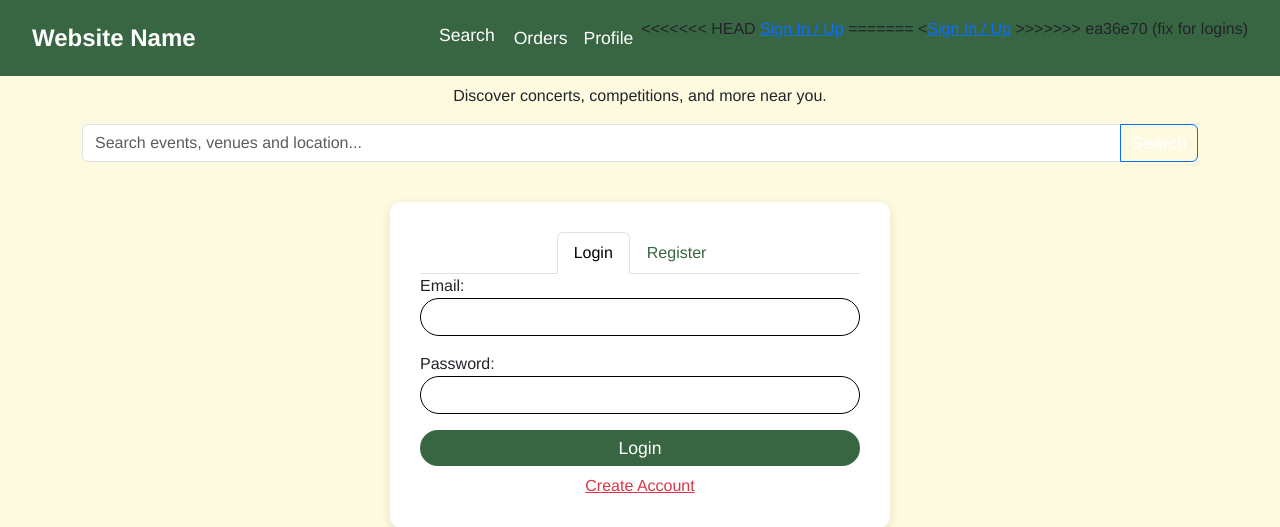
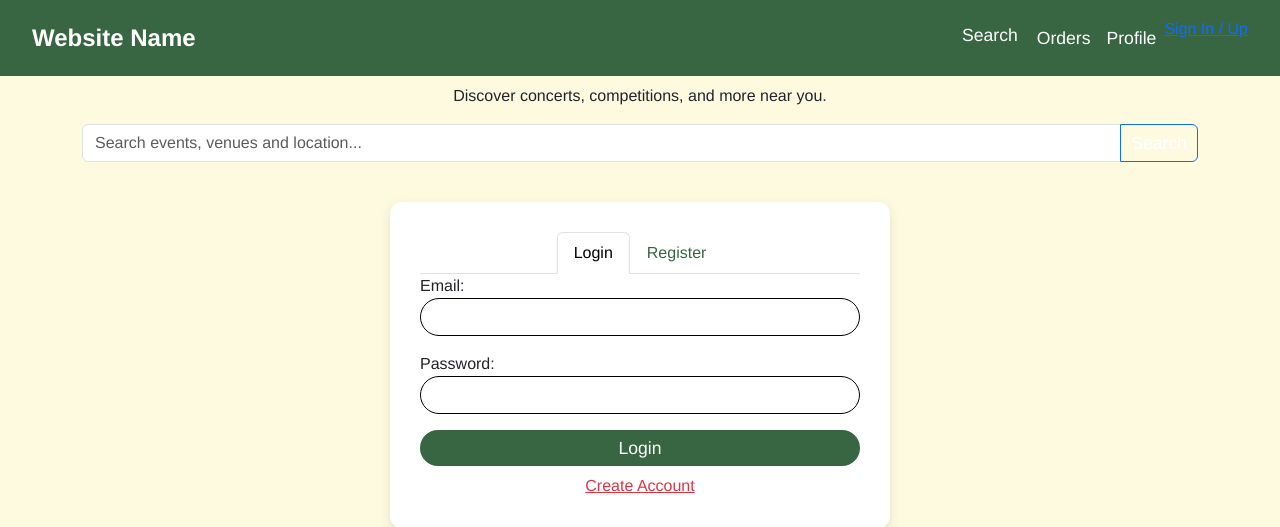
Before and after one commit to Lakshmisanajanasb9/eventsmg, a Flask app: page /login in a window 1280 px wide. Shown: the top 527 px of the page. Run offline with Flask 3, Linux system fonts and the light colour scheme.

Commit message:
fix for logins 2

```diff
--- a/website/templates/login.html
+++ b/website/templates/login.html
@@ -30,11 +30,7 @@
                         <a class="nav-link text-white" href="#">Profile</a>
                     </li>
                     <li class="nav-item">
-<<<<<<< HEAD
-                        <a href="{{ url_for('views.login') }}">Sign In / Up</a>
-=======
-                        <<a href="{{ url_for('auth.login') }}">Sign In / Up</a>
->>>>>>> ea36e70 (fix for logins)
+                        <a href="{{ url_for('auth.login') }}">Sign In / Up</a>
                     </li>
                 </ul>
             </div>
@@ -79,7 +75,7 @@
         </ul>
 
         <!-- Login Form -->
-        <form id="loginForm" method="POST" action="{{ url_for('forms.login') }}" class="auth-form">
+        <form id="loginForm" method="POST" action="{{ url_for('auth.login') }}" class="auth-form">
             <fieldset>
                 <div class="mb-3">
                     <label for="loginEmail">Email:</label>
@@ -97,7 +93,7 @@
         </form>
 
         <!-- Register Form -->
-        <form id="registerForm" class="auth-form d-none" method="POST" action="{{ url_for('forms.register') }}">
+        <form id="registerForm" class="auth-form d-none" method="POST" action="{{ url_for('auth.register') }}">
             <fieldset>
                 <div class="mb-3">
                     <label for="registerFirstName">First Name:</label>
```
Also changed, not shown: instance/events.db.
